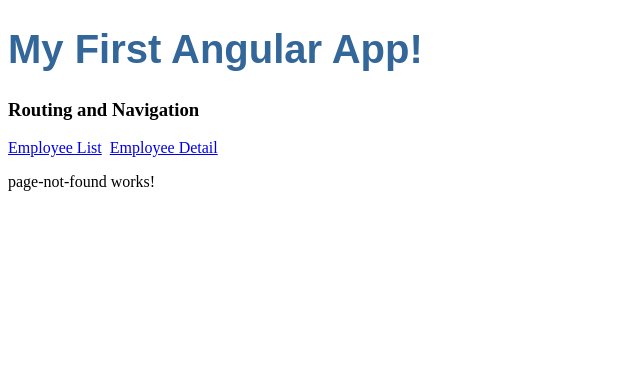
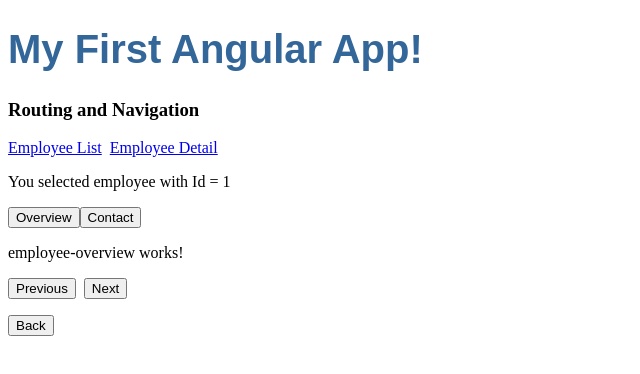
Before and after one commit to hmudimi/Angular6, an Angular app: page /employeedetail/1/overview in a window 1280 px wide. Shown: the top 374 px of the page, without its empty margins (0-640 px from the left). Built offline with nearby package versions, Linux system fonts and the light colour scheme.

Commit message:
child Routes implementation

```diff
--- a/src/app/app.module.ts
+++ b/src/app/app.module.ts
@@ -9,6 +9,8 @@
 import { AppRoutingModule, routingComponents } from './app.routing-module';
 import { PageNotFoundComponent } from './page-not-found/page-not-found.component';
 import { ParticularEmployeeDetailComponent } from './particular-employee-detail/particular-employee-detail.component';
+import { EmployeeOverviewComponent } from './employee-overview/employee-overview.component';
+import { EmployeeContactComponent } from './employee-contact/employee-contact.component';
 
 @NgModule({
   declarations: [
@@ -16,7 +18,9 @@
     TestComponent,
     routingComponents,
     PageNotFoundComponent,
-    ParticularEmployeeDetailComponent
+    ParticularEmployeeDetailComponent,
+    EmployeeOverviewComponent,
+    EmployeeContactComponent
   ],
   imports: [
     BrowserModule,
--- a/src/app/app.routing-module.ts
+++ b/src/app/app.routing-module.ts
@@ -4,6 +4,8 @@
 import { EmployeeDetailComponent } from './employee-detail/employee-detail.component';
 import { PageNotFoundComponent } from './page-not-found/page-not-found.component';
 import { ParticularEmployeeDetailComponent } from './particular-employee-detail/particular-employee-detail.component';
+import { EmployeeOverviewComponent } from './employee-overview/employee-overview.component';
+import { EmployeeContactComponent } from './employee-contact/employee-contact.component';
 
 const routes: Routes = [
     //default path
@@ -12,7 +14,13 @@
     //other paths
     {path: 'employeeslist', component: EmployeeListComponent},
     {path: 'employeedetail', component: EmployeeDetailComponent},
-    {path: 'employeedetail/:id', component: ParticularEmployeeDetailComponent},
+    {
+        path: 'employeedetail/:id', component: ParticularEmployeeDetailComponent,
+        children: [
+            {path: 'overview', component: EmployeeOverviewComponent},
+            {path: 'contact', component: EmployeeContactComponent}
+        ]
+    },
 
     //If path doesn't exist
     {path: "**", component: PageNotFoundComponent}
@@ -24,4 +32,4 @@
 })
 
 export class AppRoutingModule {}
-export const routingComponents = [EmployeeListComponent, EmployeeDetailComponent,ParticularEmployeeDetailComponent, PageNotFoundComponent];
+export const routingComponents = [EmployeeListComponent, EmployeeDetailComponent,ParticularEmployeeDetailComponent, EmployeeOverviewComponent, EmployeeContactComponent,    PageNotFoundComponent];
--- /dev/null
+++ b/src/app/employee-contact/employee-contact.component.ts
@@ -0,0 +1,19 @@
+import { Component, OnInit } from '@angular/core';
+
+@Component({
+  selector: 'app-employee-contact',
+  template: `
+    <p>
+      employee-contact works!
+    </p>
+  `,
+  styles: []
+})
+export class EmployeeContactComponent implements OnInit {
+
+  constructor() { }
+
+  ngOnInit() {
+  }
+
+}
--- /dev/null
+++ b/src/app/employee-overview/employee-overview.component.ts
@@ -0,0 +1,19 @@
+import { Component, OnInit } from '@angular/core';
+
+@Component({
+  selector: 'app-employee-overview',
+  template: `
+    <p>
+      employee-overview works!
+    </p>
+  `,
+  styles: []
+})
+export class EmployeeOverviewComponent implements OnInit {
+
+  constructor() { }
+
+  ngOnInit() {
+  }
+
+}
--- a/src/app/particular-employee-detail/particular-employee-detail.component.html
+++ b/src/app/particular-employee-detail/particular-employee-detail.component.html
@@ -2,8 +2,17 @@
   You selected employee with Id = {{employeeId}}
 </p>
 
-<a (click)="goPrevious()">Previous</a>&nbsp;
-<a (click)="goNext()">Next</a>
+<p>
+  <button (click)="showOverview()">Overview</button>
+  <button (click)="showContact()">Contact</button>
+</p>
+
+<router-outlet></router-outlet>
+
+<p>
+  <button (click)="goPrevious()">Previous</button>&nbsp;
+  <button (click)="goNext()">Next</button>
+</p>
 
 <div>
   <button (click)="goToEmployeesList()">Back</button>
--- a/src/app/particular-employee-detail/particular-employee-detail.component.ts
+++ b/src/app/particular-employee-detail/particular-employee-detail.component.ts
@@ -44,4 +44,12 @@
     this.router.navigate(['employeeslist',{id: selectedId}])
   }
 
+  showOverview() {
+    this.router.navigate(['overview'], {relativeTo: this.route});
+  }
+
+  showContact() {
+    this.router.navigate(['contact'], {relativeTo: this.route});
+  }
+
 }
```
Also changed, not shown: 2 other files (tests, documents, lock files or other folders).
